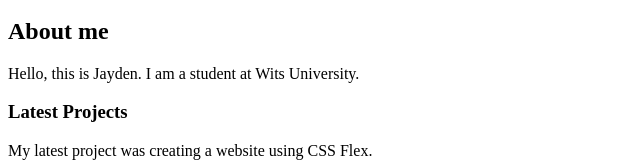
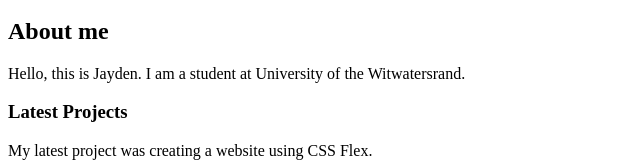
Before and after one commit to Jayden-Harold/2656236_LAB2, a plain HTML site: page 2656236-lab2.html in a window 1280 px wide. Shown: the part 136-298 px from the top of the page, without its empty margins (0-640 px from the left). Drawn offline with Linux system fonts and the light colour scheme.

Commit message:
Update 2656236-lab2.html

```diff
--- a/2656236-lab2.html
+++ b/2656236-lab2.html
@@ -16,7 +16,7 @@
 <main role="main">
 <section id="about-me">
     <h2>About me</h2>
-    <p>Hello, this is Jayden. I am a student at Wits University.</p>
+    <p>Hello, this is Jayden. I am a student at University of the Witwatersrand.</p>
 </section>
 <article class="latest-projects">
     <h3>Latest Projects</h3>
```
